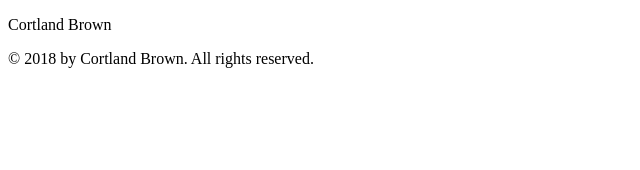
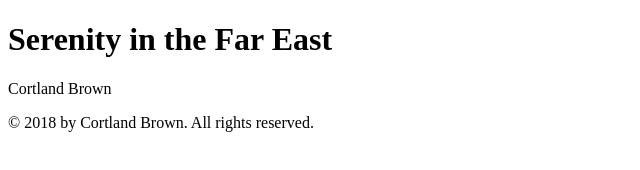
Before and after one commit to smoothcjb/html-me-something, a plain HTML site: page index.html in a window 1280 px wide. Shown: the whole page, without its empty margins (0-640 px from the left). Drawn offline with Linux system fonts and the light colour scheme.

Commit message:
Added header and misc. tags

```diff
--- a/index.html
+++ b/index.html
@@ -3,9 +3,15 @@
 <head>
     <title>HTML-Me-Something</title>
 </head>
-<body>
+<main>
+  <header>
+    <h1>Serenity in the Far East</h1>
+  </header>
+
+
     <p>Cortland Brown</p>
-</body>
+    <article></article>
+</main>
 
 <footer>&copy 2018 by Cortland Brown. All rights reserved.</footer>
 </html>
```
